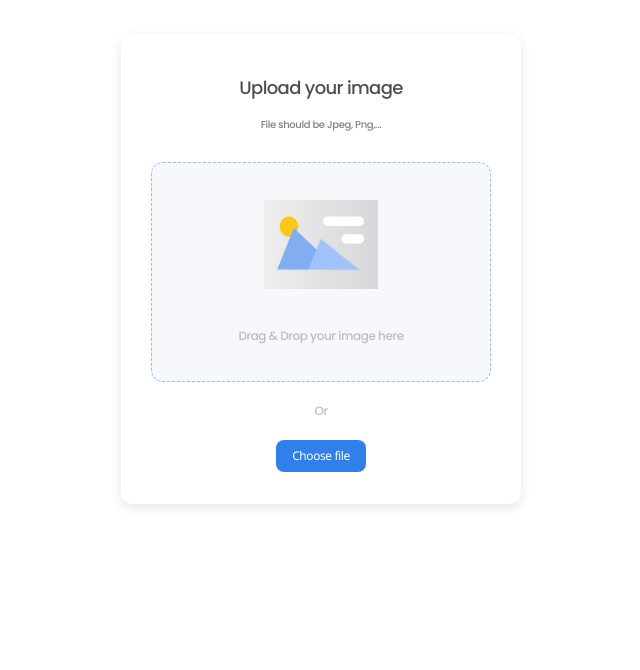
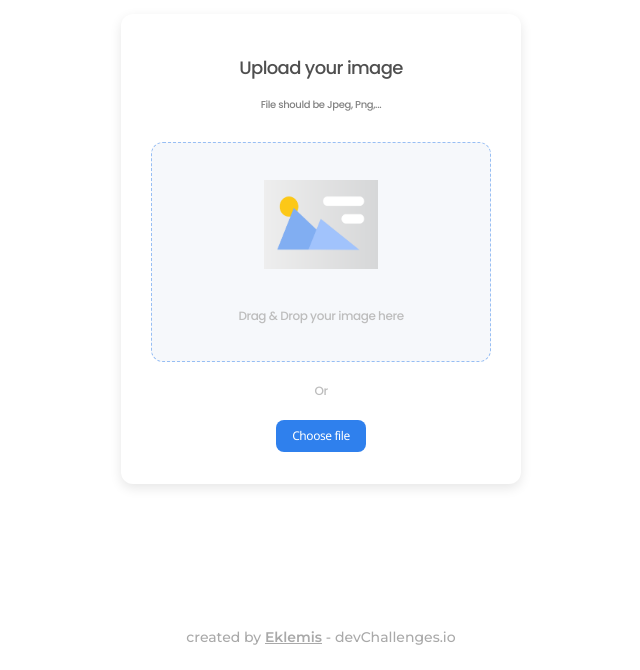
Before and after one commit to eklemis/image-uploader, a Next.js app: page / in a window 1280 px wide. Shown: the part 131-801 px from the top of the page, without its empty margins (319-959 px from the left). Built offline with nearby package versions, Linux system fonts and the light colour scheme.

Commit message:
added attribution

```diff
--- /dev/null
+++ b/components/footer.js
@@ -0,0 +1,18 @@
+import styles from "./footer.module.css";
+
+export default function Footer() {
+	return (
+		<div className={styles.attribution}>
+			<p>
+				created by{" "}
+				<a
+					href="https://devchallenges.io/portfolio/eklemis"
+					className={styles.user}
+				>
+					Eklemis
+				</a>{" "}
+				- <a href="https://devchallenges.io/">devChallenges.io</a>
+			</p>
+		</div>
+	);
+}
--- /dev/null
+++ b/components/footer.module.css
@@ -0,0 +1,25 @@
+.attribution {
+	display: flex;
+	flex-direction: column;
+	align-items: center;
+	justify-content: center;
+	width: 100%;
+	background-color: transparent;
+	padding-bottom: 24px;
+}
+.attribution p {
+	font-family: "Montserrat";
+	font-style: normal;
+	font-weight: 500;
+	font-size: 14px;
+	line-height: 17px;
+	/* identical to box height */
+
+	text-align: center;
+
+	color: #a9a9a9;
+}
+.user {
+	font-weight: 600;
+	text-decoration: underline;
+}
--- a/pages/index.js
+++ b/pages/index.js
@@ -3,6 +3,7 @@ import Image from "next/image";
 import styles from "../styles/Home.module.css";
 import Screen from "../components/screen";
 import Progress from "../components/progress";
+import Footer from "../components/footer";
 import { useEffect, useState } from "react";
 
 export default function Home() {
@@ -157,6 +158,7 @@ export default function Home() {
 					</Screen>
 				)}
 			</main>
+			<Footer />
 		</div>
 	);
 }
--- a/styles/Home.module.css
+++ b/styles/Home.module.css
@@ -1,5 +1,5 @@
 .main {
-	min-height: 100vh;
+	min-height: 95vh;
 	padding: 4rem 0;
 	flex: 1;
 	display: flex;
--- a/styles/globals.css
+++ b/styles/globals.css
@@ -1,4 +1,4 @@
-@import url("https://fonts.googleapis.com/css2?family=Noto+Sans&family=Poppins:wght@500&display=swap");
+@import url("https://fonts.googleapis.com/css2?family=Montserrat:wght@500;600&family=Noto+Sans&family=Poppins:wght@500&display=swap");
 html,
 body {
 	padding: 0;
```
